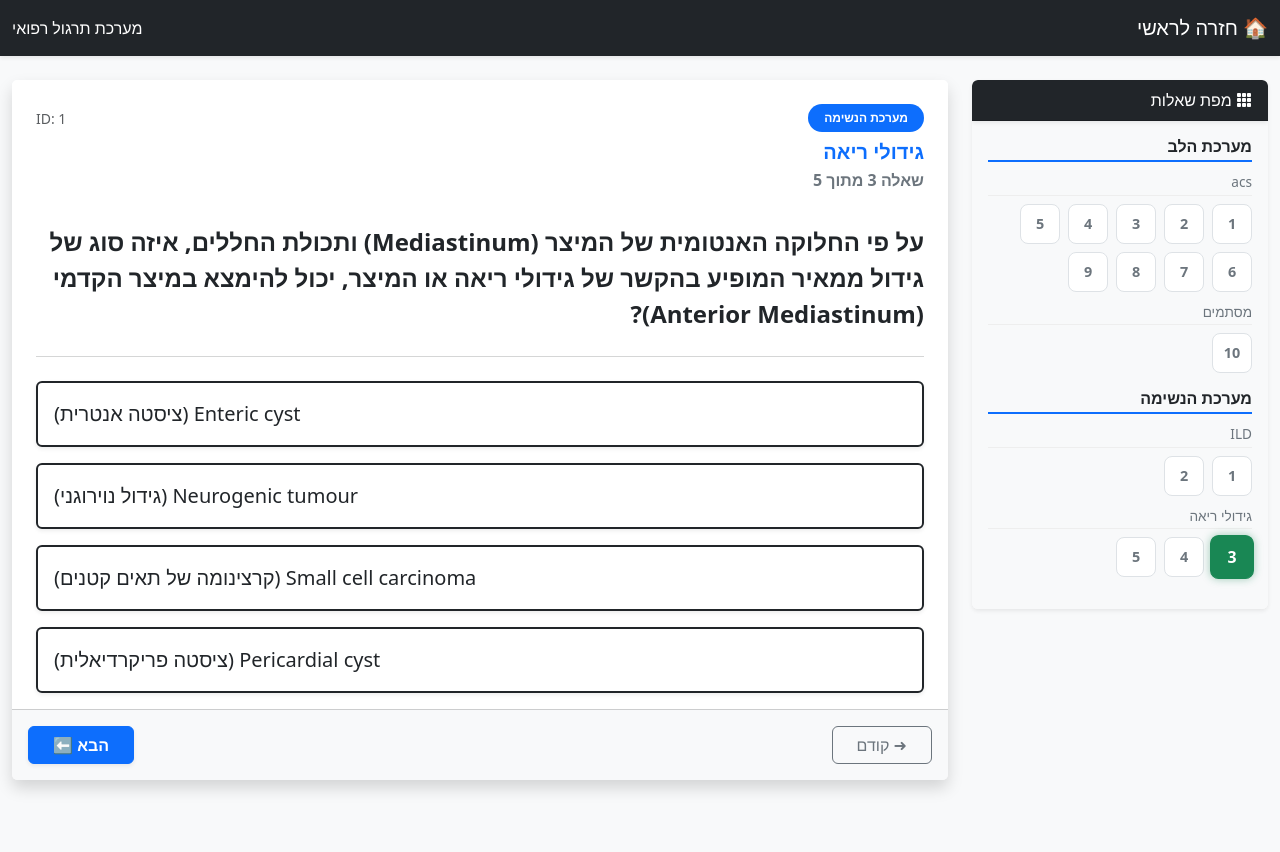
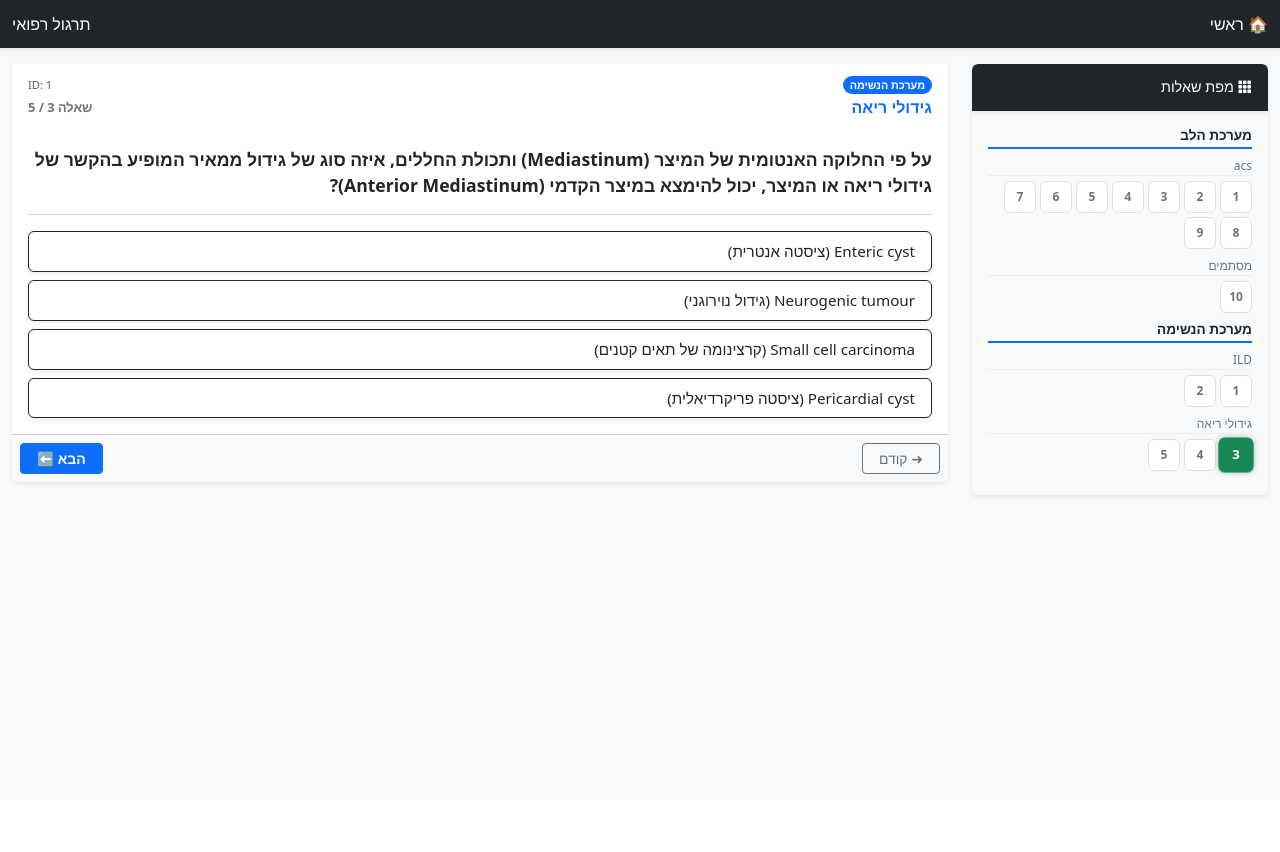
Before and after one commit to E7ANA/Quiz, a Flask app: page /question/1 in a window 1280 px wide. After the commit the page ends 498 px from the top, so only its background shows below. Run offline with Flask 3, Linux system fonts and the light colour scheme; data comes from the database, SQL or seed files in the repository; both versions use the stored data as it was after the commit.

Commit message:
change of sidebar

```diff
--- a/templates/question.html
+++ b/templates/question.html
@@ -8,25 +8,26 @@
     <link rel="stylesheet" href="https://cdn.jsdelivr.net/npm/bootstrap-icons@1.10.0/font/bootstrap-icons.css">
 
     <style>
-        body { background-color: #f8f9fa; }
-        .answer-btn { transition: all 0.2s; }
-        .answer-btn:hover { transform: translateY(-2px); box-shadow: 0 4px 6px rgba(0,0,0,0.1); }
+        body { background-color: #f8f9fa; font-size: 0.9rem; /* הקטנת פונט בסיסי */ }
+        .answer-btn { transition: all 0.2s; font-size: 0.95rem !important; padding: 0.5rem 1rem !important; }
+        .answer-btn:hover { transform: translateY(-1px); box-shadow: 0 2px 4px rgba(0,0,0,0.1); }
 
-        /* === עיצוב ריבועי הניווט === */
+        /* === עיצוב ריבועי הניווט (מוקטן) === */
         .nav-square {
-            width: 40px;
-            height: 40px;
+            width: 32px;  /* הוקטן מ-40 */
+            height: 32px; /* הוקטן מ-40 */
             display: flex;
             align-items: center;
             justify-content: center;
             font-weight: bold;
-            font-size: 0.9rem;
-            border-radius: 8px;
+            font-size: 0.75rem; /* מספרים קטנים יותר */
+            border-radius: 6px;
             transition: all 0.2s;
             text-decoration: none;
+            cursor: pointer;
         }
 
-        /* מצב רגיל (לא פעיל) */
+        /* מצב רגיל (טרם נענה) */
         .nav-square-default {
             background-color: #fff;
             border: 1px solid #dee2e6;
@@ -38,68 +39,82 @@
             color: #495057;
         }
 
-        /* מצב פעיל (השאלה הנוכחית) */
-        .nav-square-active {
-            background-color: #198754; /* ירוק */
-            border: 1px solid #198754;
+        /* מצב נענה (כחול) */
+        .nav-square-answered {
+            background-color: #0d6efd; /* כחול */
+            border: 1px solid #0d6efd;
             color: white !important;
-            box-shadow: 0 0 8px rgba(25, 135, 84, 0.4);
-            transform: scale(1.1);
+        }
+        .nav-square-answered:hover {
+            background-color: #0b5ed7;
         }
 
-        /* עיצוב כותרות בתפריט */
+        /* מצב פעיל - נוכחי (ירוק - דורס הכל) */
+        .nav-square-active {
+            background-color: #198754 !important; /* ירוק */
+            border: 1px solid #198754 !important;
+            color: white !important;
+            font-weight: 900;
+            box-shadow: 0 0 5px rgba(25, 135, 84, 0.5);
+            transform: scale(1.1);
+            z-index: 2;
+        }
+
         .sub-topic-header {
-            font-size: 0.85rem;
+            font-size: 0.75rem;
             color: #6c757d;
             border-bottom: 1px solid #eee;
-            margin-top: 10px;
-            margin-bottom: 8px;
-            padding-bottom: 2px;
+            margin-top: 8px;
+            margin-bottom: 5px;
         }
+
+        /* הקטנת כרטיסיות */
+        .card-header { padding: 0.75rem 1rem !important; }
+        .card-body { padding: 1rem !important; }
+        h4.card-title { font-size: 1.1rem !important; font-weight: 700; margin-bottom: 1rem !important; }
     </style>
 </head>
 <body>
 
-<nav class="navbar navbar-dark bg-dark mb-4 shadow-sm">
+<nav class="navbar navbar-dark bg-dark mb-3 shadow-sm py-1">
     <div class="container-fluid">
-        <a class="navbar-brand" href="{{ url_for('index') }}">🏠 חזרה לראשי</a>
-        <span class="navbar-text text-white">
-            מערכת תרגול רפואי
+        <a class="navbar-brand fs-6" href="{{ url_for('index') }}">🏠 ראשי</a>
+        <span class="navbar-text text-white fs-6">
+            תרגול רפואי
         </span>
     </div>
 </nav>
 
-<div class="container-fluid pb-5">
+<div class="container-fluid pb-4">
     <div class="row">
 
-        <main class="col-12 col-md-8 col-lg-9 order-1 order-md-2 mb-4">
-            <div class="card shadow border-0">
-                <div class="card-header bg-white pt-4 px-4 border-bottom-0">
-                    <div class="d-flex justify-content-between align-items-center mb-2">
-                        <span class="badge bg-primary rounded-pill px-3 py-2">{{ question['topic'] }}</span>
-                        <span class="text-muted small">ID: {{ question['id'] }}</span>
+        <main class="col-12 col-md-8 col-lg-9 order-1 order-md-2 mb-3">
+            <div class="card shadow-sm border-0">
+                <div class="card-header bg-white border-bottom-0">
+                    <div class="d-flex justify-content-between align-items-center mb-1">
+                        <span class="badge bg-primary rounded-pill">{{ question['topic'] }}</span>
+                        <span class="text-muted" style="font-size: 0.7rem;">ID: {{ question['id'] }}</span>
                     </div>
-                    <h5 class="text-primary mb-1 fw-bold">
-                        {{ question['sub_topic'] }}
-                    </h5>
-                    <div class="text-secondary fw-bold">
-                        שאלה {{ current_q_in_category }} מתוך {{ total_q_in_category }}
+                    <div class="d-flex justify-content-between align-items-end">
+                        <h6 class="text-primary mb-0 fw-bold">{{ question['sub_topic'] }}</h6>
+                        <span class="text-secondary fw-bold" style="font-size: 0.8rem;">
+                            שאלה {{ current_q_in_category }} / {{ total_q_in_category }}
+                        </span>
                     </div>
                 </div>
 
-                <div class="card-body px-4 py-3">
-                    <h4 class="card-title mb-4 lh-base text-dark fw-bold mt-2">
+                <div class="card-body">
+                    <h4 class="card-title lh-base text-dark">
                         {{ question['question_text'] }}
                     </h4>
 
-                    <hr class="my-4 text-muted opacity-25">
+                    <hr class="my-3 text-muted opacity-25">
 
                     <form id="quiz-form">
                         <input type="hidden" name="question_id" value="{{ question['id'] }}">
-                        <div class="d-grid gap-3">
-                            {% for option in options %}
+                        <div class="d-grid gap-2"> {% for option in options %}
                             <button type="button"
-                                    class="btn btn-outline-dark text-end p-3 answer-btn fs-5 shadow-sm border-2"
+                                    class="btn btn-outline-dark text-start answer-btn shadow-sm border-1"
                                     style="white-space: normal;"
                                     onclick="submitAnswer(this, '{{ option }}')">
                                 {{ option }}
@@ -108,28 +123,28 @@
                         </div>
                     </form>
 
-                    <div id="result-area" class="mt-4" style="display: none;">
-                        <div id="alert-box" class="alert p-3 shadow-sm" role="alert"></div>
+                    <div id="result-area" class="mt-3" style="display: none;">
+                        <div id="alert-box" class="alert p-2 mb-2 shadow-sm" role="alert" style="font-size: 0.9rem;"></div>
                         <div class="card bg-light border-0 shadow-sm">
-                            <div class="card-body">
-                                <h6 class="fw-bold text-decoration-underline text-primary">הסבר מפורט:</h6>
-                                <p id="explanation-text" class="mb-0 fs-6 lh-lg"></p>
+                            <div class="card-body py-2">
+                                <h6 class="fw-bold text-decoration-underline text-primary small">הסבר:</h6>
+                                <p id="explanation-text" class="mb-0 small lh-base"></p>
                             </div>
                         </div>
                     </div>
                 </div>
 
-                <div class="card-footer bg-light p-3 d-flex justify-content-between align-items-center">
+                <div class="card-footer bg-light p-2 d-flex justify-content-between align-items-center">
                     {% if prev_id %}
-                        <a href="{{ url_for('get_question', question_id=prev_id) }}" class="btn btn-outline-secondary px-4">➜ קודם</a>
+                        <a href="{{ url_for('get_question', question_id=prev_id) }}" class="btn btn-sm btn-outline-secondary px-3">➜ קודם</a>
                     {% else %}
-                        <button class="btn btn-outline-secondary px-4 disabled">➜ קודם</button>
+                        <button class="btn btn-sm btn-outline-secondary px-3 disabled">➜ קודם</button>
                     {% endif %}
 
                     {% if next_id %}
-                        <a href="{{ url_for('get_question', question_id=next_id) }}" class="btn btn-primary px-4 fw-bold shadow-sm">הבא ⬅</a>
+                        <a href="{{ url_for('get_question', question_id=next_id) }}" class="btn btn-sm btn-primary px-3 fw-bold">הבא ⬅</a>
                     {% else %}
-                        <a href="{{ url_for('index') }}" class="btn btn-success px-4 fw-bold shadow-sm">סיום 🏁</a>
+                        <a href="{{ url_for('index') }}" class="btn btn-sm btn-success px-3 fw-bold">סיום 🏁</a>
                     {% endif %}
                 </div>
             </div>
@@ -137,21 +152,21 @@
 
         <aside class="col-12 col-md-4 col-lg-3 order-2 order-md-1">
 
-            <button class="btn btn-primary w-100 mb-3 d-md-none shadow-sm fw-bold" type="button" data-bs-toggle="collapse" data-bs-target="#sidebarMenu">
+            <button class="btn btn-primary w-100 mb-2 d-md-none shadow-sm fw-bold btn-sm" type="button" data-bs-toggle="collapse" data-bs-target="#sidebarMenu">
                 ☰ מפת שאלות
             </button>
 
             <div class="collapse d-md-block" id="sidebarMenu">
                 <div class="card shadow-sm border-0" style="max-height: 85vh; overflow-y: auto;">
-                    <div class="card-header bg-dark text-white sticky-top shadow-sm">
+                    <div class="card-header bg-dark text-white sticky-top shadow-sm py-2" style="font-size: 0.9rem;">
                         <i class="bi bi-grid-3x3-gap-fill"></i> מפת שאלות
                     </div>
 
-                    <div class="card-body bg-light p-3">
+                    <div class="card-body bg-light p-2">
                         {% for topic, topic_data in navigation_data.items() %}
 
-                            <div class="mb-3">
-                                <h6 class="fw-bold text-dark border-bottom border-2 border-primary pb-1 mb-2">
+                            <div class="mb-2">
+                                <h6 class="fw-bold text-dark border-bottom border-2 border-primary pb-1 mb-1" style="font-size: 0.85rem;">
                                     {{ topic }}
                                 </h6>
 
@@ -161,16 +176,18 @@
                                             {{ sub }}
                                         </div>
 
-                                        <div class="d-flex flex-wrap gap-2">
+                                        <div class="d-flex flex-wrap gap-1">
                                             {% for q_data in questions %}
                                                 <a href="{{ url_for('get_question', question_id=q_data.id) }}"
+                                                   id="nav-sq-{{ q_data.id }}"
                                                    class="nav-square
                                                    {% if q_data.id == question.id %}
                                                         nav-square-active
                                                    {% else %}
                                                         nav-square-default
                                                    {% endif %}"
-                                                   title="{{ q_data.text }}"> {{ q_data.number }}
+                                                   title="{{ q_data.text }}">
+                                                    {{ q_data.number }}
                                                 </a>
                                             {% endfor %}
                                         </div>
@@ -189,11 +206,29 @@
 
 <script src="https://cdn.jsdelivr.net/npm/bootstrap@5.3.0/dist/js/bootstrap.bundle.min.js"></script>
 <script>
-    // הפעלת Tooltips של בוטסטראפ (כדי לראות את הטקסט כשעומדים על הריבוע)
+    // הפעלת Tooltips
     var tooltipTriggerList = [].slice.call(document.querySelectorAll('[title]'))
     var tooltipList = tooltipTriggerList.map(function (tooltipTriggerEl) {
       return new bootstrap.Tooltip(tooltipTriggerEl)
     })
+
+    // === פונקציה לצביעת ריבועים כחולים (שנענו) ===
+    function markAnsweredQuestions() {
+        // שליפת רשימת השאלות שנענו מהזיכרון המקומי
+        const answeredIds = JSON.parse(localStorage.getItem('answered_questions') || '[]');
+
+        answeredIds.forEach(id => {
+            const square = document.getElementById(`nav-sq-${id}`);
+            // צובעים בכחול רק אם הריבוע קיים ואינו הריבוע הפעיל (הירוק)
+            if (square && !square.classList.contains('nav-square-active')) {
+                square.classList.remove('nav-square-default');
+                square.classList.add('nav-square-answered');
+            }
+        });
+    }
+
+    // הפעלה בעת טעינת הדף
+    document.addEventListener('DOMContentLoaded', markAnsweredQuestions);
 
     function submitAnswer(btnElement, selectedOption) {
         const form = document.getElementById('quiz-form');
@@ -219,16 +254,23 @@
             resultArea.style.display = 'block';
             explanationText.innerHTML = data.explanation;
 
+            // שמירה ב-localStorage ששאלה זו נענתה
+            let answered = JSON.parse(localStorage.getItem('answered_questions') || '[]');
+            if (!answered.includes(parseInt(questionId))) {
+                answered.push(parseInt(questionId));
+                localStorage.setItem('answered_questions', JSON.stringify(answered));
+            }
+
             if (data.is_correct) {
                 btnElement.classList.remove('btn-outline-dark');
                 btnElement.classList.add('btn-success');
                 alertBox.className = 'alert alert-success fw-bold';
-                alertBox.innerHTML = '✅ כל הכבוד! תשובה נכונה.';
+                alertBox.innerHTML = '✅ תשובה נכונה!';
             } else {
                 btnElement.classList.remove('btn-outline-dark');
                 btnElement.classList.add('btn-danger');
                 alertBox.className = 'alert alert-danger fw-bold';
-                alertBox.innerHTML = '❌ טעות. התשובה הנכונה מסומנת בירוק.';
+                alertBox.innerHTML = '❌ טעות.';
 
                 allButtons.forEach(btn => {
                     if (btn.innerText.includes(data.correct_answer) || data.correct_answer.includes(btn.innerText)) {
```
Also changed, not shown: questions.json (+9 -7 lines), quiz_db.sqlite.
